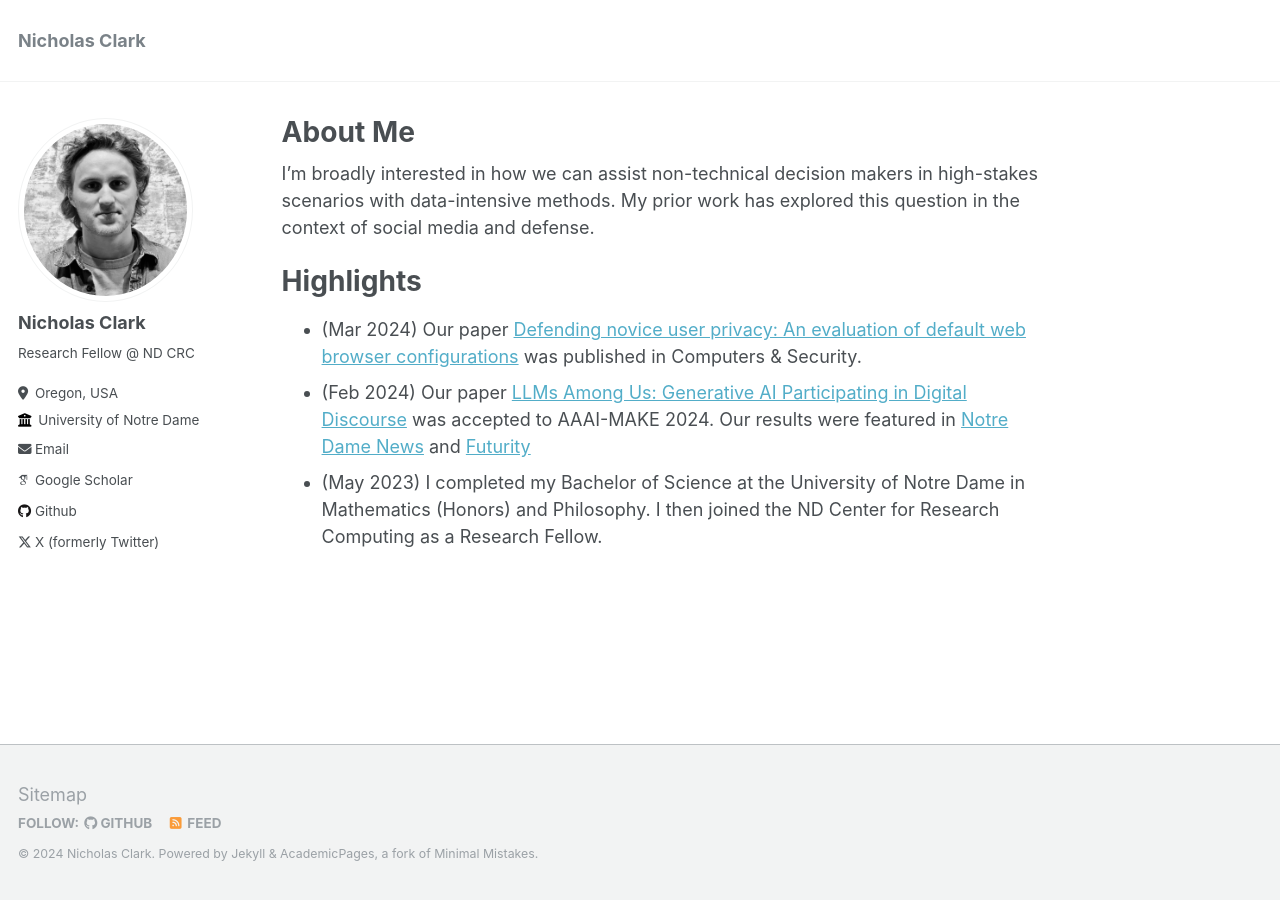
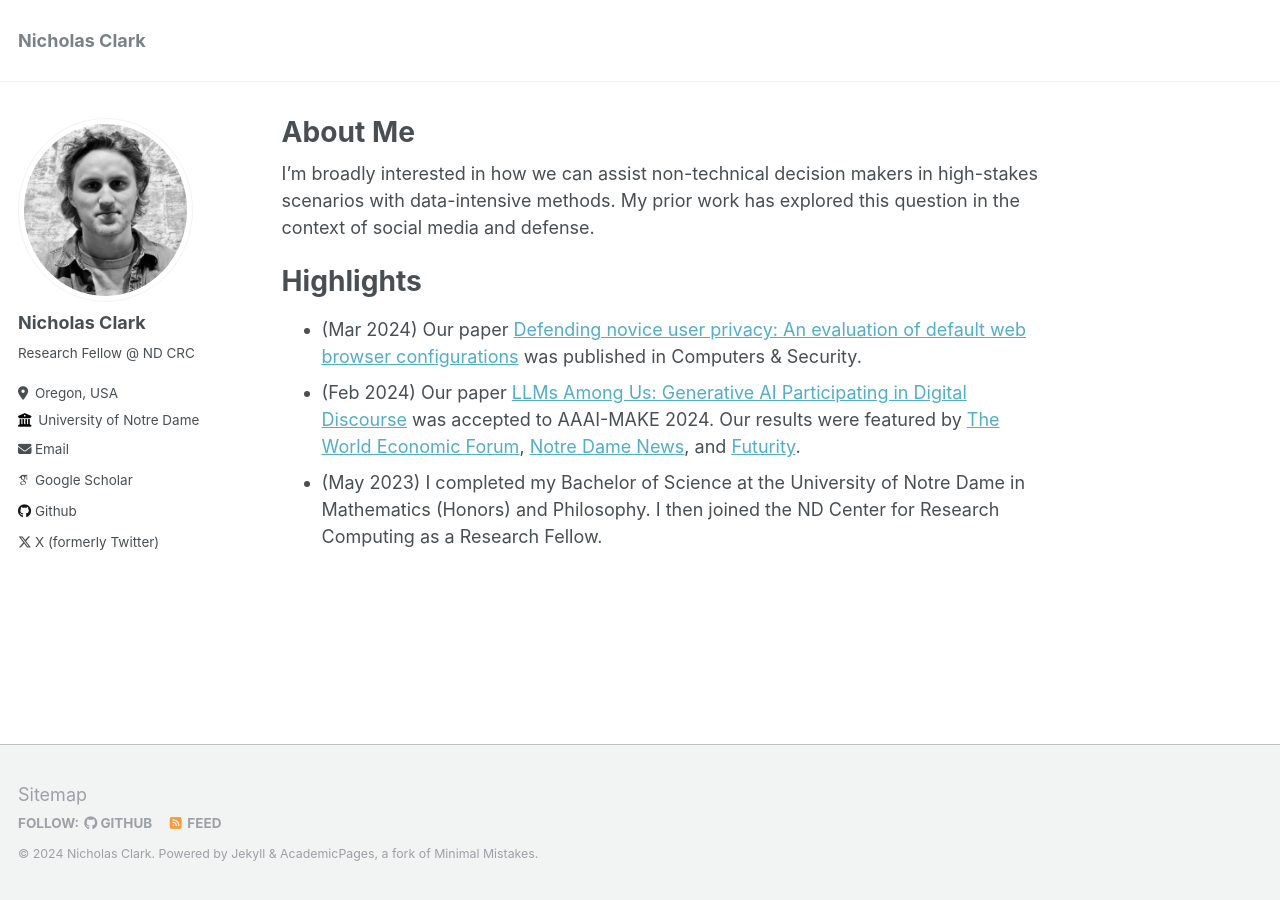
Before and after one commit to batterylake/batterylake.github.io, a Jekyll site: the page built from _pages/about.md, in a window 1280 px wide. Built offline with Jekyll 4.4.1, drawn with Linux system fonts in a browser that asks for light colours; some web fonts are replaced.

Commit message:
Add WEF post

```diff
--- a/_pages/about.md
+++ b/_pages/about.md
@@ -11,5 +11,5 @@ I'm broadly interested in how we can assist non-technical decision makers in hig
 Highlights
 ======
 - (Mar 2024) Our paper [Defending novice user privacy: An evaluation of default web browser configurations](https://www.sciencedirect.com/science/article/abs/pii/S0167404824000853) was published in Computers & Security.
-- (Feb 2024) Our paper [LLMs Among Us: Generative AI Participating in Digital Discourse](https://arxiv.org/abs/2402.07940) was accepted to AAAI-MAKE 2024. Our results were featured in [Notre Dame News](https://news.nd.edu/news/ai-among-us-social-media-users-struggle-to-identify-ai-bots-during-political-discourse/) and [Futurity](https://www.futurity.org/social-media-users-ai-bots-political-discourse-3185632/)
+- (Feb 2024) Our paper [LLMs Among Us: Generative AI Participating in Digital Discourse](https://arxiv.org/abs/2402.07940) was accepted to AAAI-MAKE 2024. Our results were featured by [The World Economic Forum](https://www.instagram.com/p/C4drBp1piZM/), [Notre Dame News](https://news.nd.edu/news/ai-among-us-social-media-users-struggle-to-identify-ai-bots-during-political-discourse/), and [Futurity](https://www.futurity.org/social-media-users-ai-bots-political-discourse-3185632/).
 - (May 2023) I completed my Bachelor of Science at the University of Notre Dame in Mathematics (Honors) and Philosophy. I then joined the ND Center for Research Computing as a Research Fellow.
```
